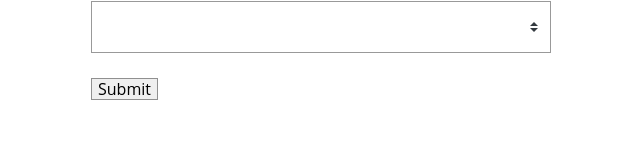
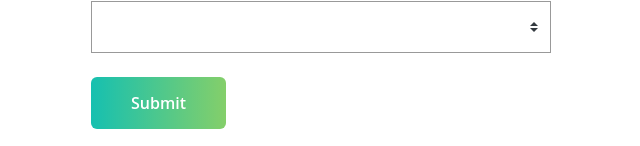
Before and after one commit to Hokedm/isat445, a Vue app in the folder vuemast/real-world-vue/: page /event/create in a window 1280 px wide. Shown: the part 703-849 px from the top of the page, without its empty margins (319-959 px from the left). Before the commit the page ends 824 px from the top, so only its background shows below. Built offline with nearby package versions, Linux system fonts and the light colour scheme.

Commit message:
update files to lesson 4 part 9

```diff
--- a/vuemast/real-world-vue/src/App.vue
+++ b/vuemast/real-world-vue/src/App.vue
@@ -216,6 +216,9 @@
 [hidden] {
   display: none;
 }
+.error {
+  border: 1px solid red;
+}
 select {
   width: 100%;
   height: 52px;
--- /dev/null
+++ b/vuemast/real-world-vue/src/components/BaseButton.vue
@@ -0,0 +1,84 @@
+<template>
+  <div>
+    <button v-on="$listeners" v-bind="$attrs" class="button" :class="buttonClass">
+      <slot/>
+    </button>
+  </div>
+</template>
+
+<script>
+export default {
+  inheritAttrs: false,
+  props: {
+    buttonClass: {
+      type: String
+    }
+  }
+}
+</script>
+
+<style scoped>
+.button {
+  display: inline-flex;
+  align-items: center;
+  justify-content: space-between;
+  height: 52px;
+  padding: 0 40px;
+  background: transparent;
+  border: none;
+  border-radius: 6px;
+  text-align: center;
+  font-weight: 600;
+  white-space: nowrap;
+  transition: all 0.2s linear;
+}
+.button:hover {
+  -webkit-transform: scale(1.02);
+  transform: scale(1.02);
+  box-shadow: 0 7px 17px 0 rgba(0, 0, 0, 0.2), 0 6px 20px 0 rgba(0, 0, 0, 0.19);
+}
+.button:active {
+  -webkit-transform: scale(1);
+  transform: scale(1);
+  box-shadow: none;
+}
+.button:focus {
+  outline: 0;
+}
+.button:disabled {
+  -webkit-transform: scale(1);
+  transform: scale(1);
+  box-shadow: none;
+}
+.button + .button {
+  margin-left: 1em;
+}
+.button.-fill-gradient {
+  background: linear-gradient(to right, #16c0b0, #84cf6a);
+  color: #ffffff;
+}
+.button.-fill-gray {
+  background: rgba(0, 0, 0, 0.5);
+  color: #ffffff;
+}
+.button.-size-small {
+  height: 32px;
+}
+.button.-icon-right {
+  text-align: left;
+  padding: 0 20px;
+}
+.button.-icon-right > .icon {
+  margin-left: 10px;
+}
+.button.-icon-left {
+  text-align: right;
+  padding: 0 20px;
+}
+.button.-icon-left > .icon {
+  margin-right: 10px;
+}
+.button.-icon-center {
+  padding: 0 20px;
+}
+</style>
--- a/vuemast/real-world-vue/src/views/EventCreate.vue
+++ b/vuemast/real-world-vue/src/views/EventCreate.vue
@@ -33,7 +33,7 @@
 
       <BaseSelect label="Select a time" :options="times" v-model="event.time" class="field"/>
 
-      <input type="submit" class="button -fill-gradient" value="Submit">
+      <BaseButton type="submit" buttonClass="-fill-gradient">Submit</BaseButton>
     </form>
   </div>
 </template>
```
Also changed, not shown: 1 other file (tests, documents, lock files or other folders).
